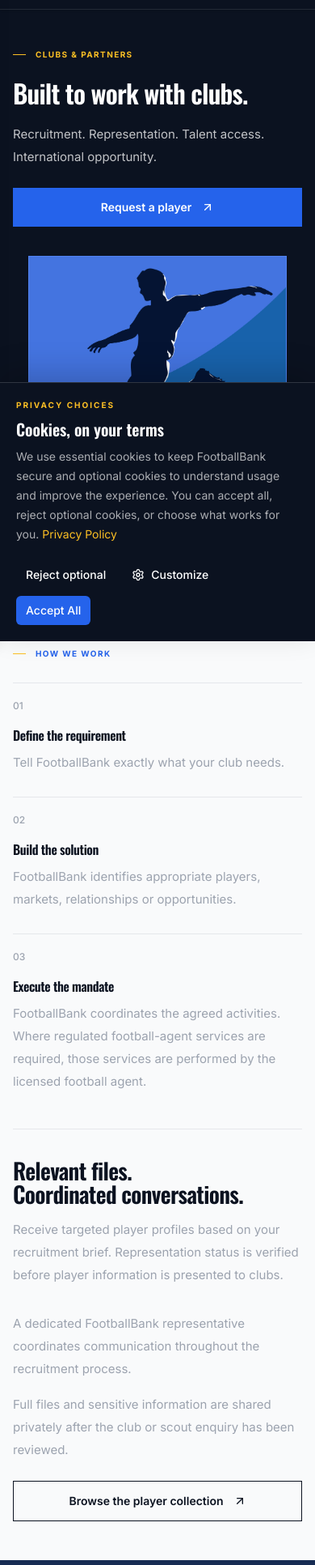
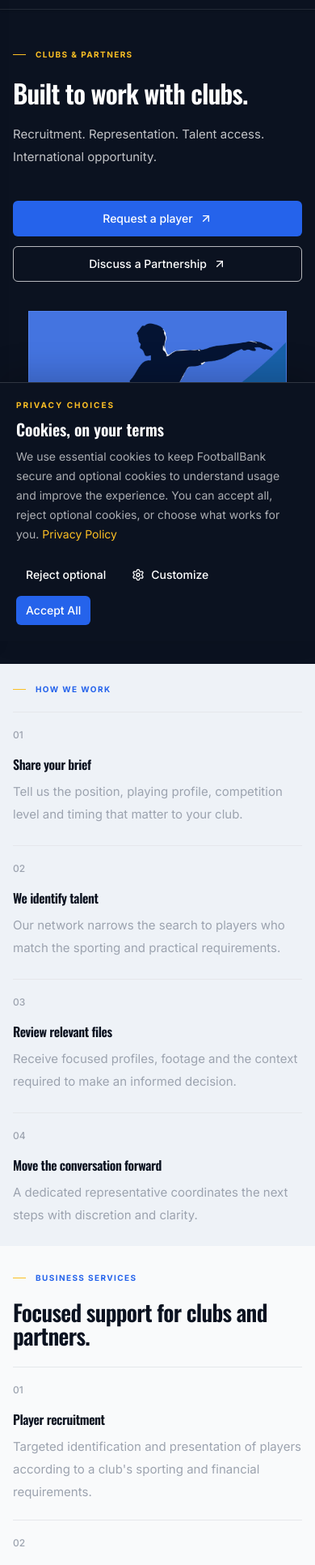
Before and after one commit to austinjasper07/footballBank.soccer, a Next.js app: page /en/clubs-scouts in a window 390 px wide. Shown: the part 52-1985 px from the top of the page at 81% size. Built offline with nearby package versions, Linux system fonts and the light colour scheme; no server answers.

Commit message:
feat: enhance Clubs & Partners page with new content and button components for improved user interaction

```diff
--- a/src/app/[lang]/clubs-scouts/page.jsx
+++ b/src/app/[lang]/clubs-scouts/page.jsx
@@ -1,29 +1,59 @@
 import Image from "next/image";
 import Link from "next/link";
 import { ArrowUpRight } from "lucide-react";
+import { Button } from "@/components/ui/button";
 
 const processSteps = [
   {
     title: "Share your brief",
-    description: "Tell us the position, playing profile, competition level and timing that matter to your club.",
+    description:
+      "Tell us the position, playing profile, competition level and timing that matter to your club.",
   },
   {
     title: "We identify talent",
-    description: "Our network narrows the search to players who match the sporting and practical requirements.",
+    description:
+      "Our network narrows the search to players who match the sporting and practical requirements.",
   },
   {
     title: "Review relevant files",
-    description: "Receive focused profiles, footage and the context required to make an informed decision.",
+    description:
+      "Receive focused profiles, footage and the context required to make an informed decision.",
   },
   {
     title: "Move the conversation forward",
-    description: "A dedicated representative coordinates the next steps with discretion and clarity.",
+    description:
+      "A dedicated representative coordinates the next steps with discretion and clarity.",
+  },
+];
+
+const businessServices = [
+  {
+    title: "Player recruitment",
+    description:
+      "Targeted identification and presentation of players according to a club's sporting and financial requirements.",
+  },
+  {
+    title: "Club representation",
+    description:
+      "Support under agreed club mandates involving appropriate football representation and international opportunities.",
+  },
+  {
+    title: "Talent identification",
+    description:
+      "Access to assessed player profiles, footage and relevant football information.",
+  },
+  {
+    title: "International partnerships",
+    description:
+      "Relationships connecting clubs, academies, players and football opportunities across markets.",
   },
 ];
 
 function Eyebrow({ children, inverse = false }) {
   return (
-    <p className={`flex items-center gap-3 text-[10px] font-bold uppercase tracking-[0.14em] sm:text-[11px] sm:tracking-[0.16em] ${inverse ? "text-primary-accent" : "text-primary-action"}`}>
+    <p
+      className={`flex items-center gap-3 text-[10px] font-bold uppercase tracking-[0.14em] sm:text-[11px] sm:tracking-[0.16em] ${inverse ? "text-primary-accent" : "text-primary-action"}`}
+    >
       <span className="h-px w-4 bg-primary-accent" />
       {children}
     </p>
@@ -32,9 +62,9 @@ function Eyebrow({ children, inverse = false }) {
 
 export const metadata = {
   title: "Clubs & Partners | FootballBank International",
-  description: "Recruitment, representation, talent access and international opportunity for clubs and football organizations.",
+  description:
+    "Recruitment, representation, talent access and international opportunity for clubs and football organizations.",
 };
-
 
 export default async function ClubsAndScoutsPage({ params }) {
   const { lang } = await params;
@@ -49,15 +79,34 @@ export default async function ClubsAndScoutsPage({ params }) {
               Built to work with clubs.
             </h1>
             <p className="mt-5 max-w-lg text-[0.9375rem] leading-7 text-primary-text-inverse/75 sm:mt-6 sm:text-[1.0625rem]">
-              Recruitment. Representation. Talent access. International opportunity.
+              Recruitment. Representation. Talent access. International
+              opportunity.
             </p>
-            <Link
-              href={`/${lang}/contact`}
-              className="mt-6 inline-flex w-full items-center justify-center gap-3 bg-primary-action px-5 py-3.5 text-sm font-semibold text-primary-text-inverse transition-colors hover:bg-primary-action-hover sm:mt-8 sm:w-auto sm:gap-5"
+            <div className="w-full mt-10 flex flex-wrap gap-3">
+              <Button
+                variant=""
+                size="lg"
+                asChild
+                className="w-full px-5 sm:w-auto sm:px-8"
               >
+                <Link href={`/${lang}/players`}>
                   Request a player
                   <ArrowUpRight className="size-4" aria-hidden="true" />
                 </Link>
+              </Button>
+
+              <Button
+                variant="onNavy"
+                size="lg"
+                asChild
+                className="w-full px-5 sm:w-auto sm:px-8"
+              >
+                <Link href={`/${lang}/contact`}>
+                  Discuss a Partnership
+                  <ArrowUpRight className="size-4" aria-hidden="true" />
+                </Link>
+              </Button>
+            </div>
           </div>
 
           <figure className="mx-auto w-full max-w-xs overflow-hidden border border-primary-text-inverse/20 bg-primary-action sm:max-w-sm lg:max-w-md">
@@ -72,69 +121,124 @@ export default async function ClubsAndScoutsPage({ params }) {
               />
             </div>
             <figcaption className="bg-primary-navy px-5 py-4 text-[11px] font-bold uppercase tracking-[0.15em] text-primary-text-inverse/80">
-              FootballBank International works with football clubs and organizations seeking structured support in player recruitment, talent identification, football partnerships and international market opportunities.
+              FootballBank International works with football clubs and
+              organizations seeking structured support in player recruitment,
+              talent identification, football partnerships and international
+              market opportunities.
             </figcaption>
           </figure>
         </div>
       </section>
 
-      <section className="mx-auto max-w-7xl px-4 py-12 sm:px-10 sm:py-16 lg:px-12 lg:py-20">
+      <section className="bg-secondary-bg-alt">
+        <div className="mx-auto max-w-7xl px-4 py-6 sm:px-10 sm:py-8 lg:px-12 lg:py-10">
           <Eyebrow>How we work</Eyebrow>
-        <div className="mt-7 grid gap-7 sm:mt-9 sm:grid-cols-2 lg:grid-cols-4 lg:gap-7">
-          {[{ title: "Define the requirement", description: "Tell FootballBank exactly what your club needs." }, { title: "Build the solution", description: "FootballBank identifies appropriate players, markets, relationships or opportunities." }, { title: "Execute the mandate", description: "FootballBank coordinates the agreed activities. Where regulated football-agent services are required, those services are performed by the licensed football agent." }].map((step, index) => (
-            <article key={step.title} className="border-t border-divider pt-5">
-              <p className="text-xs font-medium text-primary-muted">0{index + 1}</p>
-              <h2 className="mt-4 text-base font-semibold leading-6 tracking-tight sm:mt-5 sm:text-xl">{step.title}</h2>
-              <p className="mt-2 text-[0.9375rem] leading-7 text-primary-muted sm:mt-3 sm:text-base">{step.description}</p>
+          <div className="mt-5 grid gap-6 sm:mt-6 sm:grid-cols-2 lg:grid-cols-4 lg:gap-6">
+            {processSteps.map((step, index) => (
+              <article
+                key={step.title}
+                className="border-t border-divider pt-5"
+              >
+                <p className="text-xs font-medium text-primary-muted">
+                  0{index + 1}
+                </p>
+                <h2 className="mt-4 text-base font-semibold leading-6 tracking-tight sm:mt-5 sm:text-xl">
+                  {step.title}
+                </h2>
+                <p className="mt-2 text-[0.9375rem] leading-7 text-primary-muted sm:mt-3 sm:text-base">
+                  {step.description}
+                </p>
               </article>
             ))}
           </div>
+        </div>
+      </section>
 
-        <div className="mt-11 grid gap-8 border-t border-divider pt-9 sm:mt-14 sm:gap-9 sm:pt-12 lg:grid-cols-2 lg:gap-20">
+      <section className="mx-auto max-w-7xl px-4 py-8 sm:px-10 sm:py-10 lg:px-12 lg:py-12">
+        <Eyebrow>Business services</Eyebrow>
+        <h2 className="max-w-xl font-heading text-[1.75rem] font-semibold leading-[1.04] tracking-tight sm:text-4xl mt-5">
+          Focused support for clubs and partners.
+        </h2>
+        <div className="mt-6 grid gap-5 sm:grid-cols-2 lg:grid-cols-4 lg:gap-6">
+          {businessServices.map((service, index) => (
+            <article
+              key={service.title}
+              className="border-t border-divider pt-5"
+            >
+              <p className="text-xs font-medium text-primary-muted">
+                0{index + 1}
+              </p>
+              <h3 className="mt-4 text-base font-semibold leading-6 tracking-tight sm:text-lg">
+                {service.title}
+              </h3>
+              <p className="mt-2 text-[0.9375rem] leading-7 text-primary-muted sm:text-base">
+                {service.description}
+              </p>
+            </article>
+          ))}
+        </div>
+      </section>
+
+      <section className="mx-auto max-w-7xl px-4 py-4 sm:px-10 sm:py-6 lg:px-12 lg:py-14">
+        <div className="mt-7 grid gap-6 border-t border-divider pt-7 sm:mt-8 sm:gap-7 sm:pt-8 lg:grid-cols-2 lg:gap-12">
           <div>
             <h2 className="max-w-md font-heading text-[1.75rem] font-semibold leading-[1.04] tracking-tight sm:text-4xl">
-              Relevant files. <br />Coordinated conversations.
+              Relevant files. <br />
+              Coordinated conversations.
             </h2>
             <p className="mt-4 max-w-md text-[0.9375rem] leading-7 text-primary-muted sm:mt-5 sm:text-base">
-              Receive targeted player profiles based on your recruitment brief. Representation status is verified before player information is presented to clubs.
+              Receive targeted player profiles based on your recruitment brief.
+              Representation status is verified before player information is
+              presented to clubs.
             </p>
           </div>
           <div className="self-end">
             <p className="max-w-lg text-[0.9375rem] leading-7 text-primary-muted sm:text-base">
-              A dedicated FootballBank representative coordinates communication throughout the recruitment process.
+              A dedicated FootballBank representative coordinates communication
+              throughout the recruitment process.
             </p>
             <p className="mt-4 max-w-lg text-[0.9375rem] leading-7 text-primary-muted sm:mt-5 sm:text-base">
-              Full files and sensitive information are shared privately after the club or scout enquiry has been reviewed.
+              Full files and sensitive information are shared privately after
+              the club or scout enquiry has been reviewed.
             </p>
-            <Link
-              href={`/${lang}/players`}
-              className="mt-6 inline-flex w-full items-center justify-center gap-3 border border-primary-text px-5 py-3.5 text-sm font-semibold transition-colors hover:bg-primary-text hover:text-primary-text-inverse sm:mt-7 sm:w-auto sm:gap-5"
-            >
+            <Button asChild size="lg" variant="action" className="mt-6">
+              <Link href={`/${lang}/players`}>
                 Browse the player collection
-              <ArrowUpRight className="size-4" aria-hidden="true" />
+                <ArrowUpRight />
               </Link>
+            </Button>
           </div>
         </div>
       </section>
 
       <section className="bg-secondary-bg text-primary-text-inverse">
-        <div className="mx-auto grid max-w-7xl gap-8 px-4 py-11 sm:gap-10 sm:px-10 sm:py-14 lg:grid-cols-2 lg:items-end lg:px-12 lg:py-16">
+        <div className="mx-auto grid max-w-7xl gap-6 px-4 py-8 sm:gap-8 sm:px-10 sm:py-10 lg:grid-cols-2 lg:items-end lg:px-12 lg:py-16">
           <div>
             <Eyebrow inverse>The next conversation matters</Eyebrow>
             <h2 className="mt-6 max-w-md font-heading text-[1.75rem] font-semibold leading-[1.04] tracking-tight sm:mt-7 sm:text-4xl">
-              The right talent. <br />The right opportunity.
+              The right talent. <br />
+              The right opportunity.
             </h2>
           </div>
           <div>
             <p className="max-w-md text-[0.9375rem] leading-7 text-primary-text-inverse/75 sm:text-base">
-              Recruiting for a club or ready for the next step in your career? Start with FootballBank.
+              Recruiting for a club or ready for the next step in your career?
+              Start with FootballBank.
             </p>
             <div className="mt-5 flex flex-col gap-3 sm:mt-7 sm:flex-row sm:flex-wrap">
-              <Link href={`/${lang}/submit-profile`} className="inline-flex w-full items-center justify-center gap-3 bg-primary-action px-5 py-3.5 text-sm font-semibold transition-colors hover:bg-primary-action-hover sm:w-auto sm:gap-5">
-                Request a player <ArrowUpRight className="size-4" aria-hidden="true" />
+              <Link
+                href={`/${lang}/submit-profile`}
+                className="inline-flex w-full items-center justify-center gap-3 bg-primary-action px-5 py-3.5 text-sm font-semibold transition-colors hover:bg-primary-action-hover sm:w-auto sm:gap-5"
+              >
+                Request a player{" "}
+                <ArrowUpRight className="size-4" aria-hidden="true" />
               </Link>
-              <Link href={`/${lang}/contact`} className="inline-flex w-full items-center justify-center gap-3 border border-primary-text-inverse/70 px-5 py-3.5 text-sm font-semibold transition-colors hover:bg-primary-text-inverse hover:text-secondary-bg sm:w-auto sm:gap-5">
-                Seek representation <ArrowUpRight className="size-4" aria-hidden="true" />
+              <Link
+                href={`/${lang}/contact`}
+                className="inline-flex w-full items-center justify-center gap-3 border border-primary-text-inverse/70 px-5 py-3.5 text-sm font-semibold transition-colors hover:bg-primary-text-inverse hover:text-secondary-bg sm:w-auto sm:gap-5"
+              >
+                Seek representation{" "}
+                <ArrowUpRight className="size-4" aria-hidden="true" />
               </Link>
             </div>
           </div>
--- a/src/app/[lang]/page.jsx
+++ b/src/app/[lang]/page.jsx
@@ -7,7 +7,17 @@ import { getAuthUser } from "@/lib/oauth";
 import { generateMetadata as generateSEOMetadata } from "@/lib/seo";
 import { getDictionary } from "@/lib/dictionaries";
 import { formatTimeAgo } from "@/utils/dateHelper";
-import { ArrowUpRight, Globe2, Globe2Icon, Play, Search, ShieldCheck, Target, TrendingUp, UserRound } from "lucide-react";
+import {
+  ArrowUpRight,
+  Globe2,
+  Globe2Icon,
+  Play,
+  Search,
+  ShieldCheck,
+  Target,
+  TrendingUp,
+  UserRound,
+} from "lucide-react";
 import { Button } from "@/components/ui/button";
 
 export async function generateMetadata({ params }) {
@@ -30,12 +40,6 @@ export async function generateMetadata({ params }) {
     url: "/",
   });
 }
-
-const ASSURANCES = [
-  { icon: ShieldCheck, label: "FIFA-licensed representation" },
-  { icon: Globe2, label: "International perspective" },
-  { icon: Target, label: "Club-focused recruitment" },
-];
 
 const BRIEF_STEPS = [
   {
@@ -189,7 +193,7 @@ export default async function HomePage({ params }) {
 
       <div className="relative border-t border-white/10 bg-[#07182b]/90">
         <div className="mx-auto grid max-w-7xl grid-cols-2 divide-x divide-white/10 sm:grid-cols-4">
-          <div className="flex items-center gap-3 px-5 py-4 sm:px-6">
+          <div className="flex items-center gap-3 px-5 py-3 sm:px-6">
             <span className="flex h-7 w-7 shrink-0 items-center justify-center rounded-full border border-primary-accent/40 text-primary-accent">
               <UserRound className="h-3.5 w-3.5" />
             </span>
@@ -199,7 +203,7 @@ export default async function HomePage({ params }) {
             </span>
           </div>
 
-          <div className="flex items-center gap-3 px-5 py-4 sm:px-6">
+          <div className="flex items-center gap-3 px-5 py-3 sm:px-6">
             <span className="flex h-7 w-7 shrink-0 items-center justify-center rounded-full border border-primary-accent/40 text-primary-accent">
               <Search className="h-3.5 w-3.5" />
             </span>
@@ -209,7 +213,7 @@ export default async function HomePage({ params }) {
             </span>
           </div>
 
-          <div className="flex items-center gap-3 px-5 py-4 sm:px-6">
+          <div className="flex items-center gap-3 px-5 py-3 sm:px-6">
             <span className="flex h-7 w-7 shrink-0 items-center justify-center rounded-full border border-primary-accent/40 text-primary-accent">
               <Globe2Icon className="h-3.5 w-3.5" />
             </span>
@@ -219,7 +223,7 @@ export default async function HomePage({ params }) {
             </span>
           </div>
 
-          <div className="flex items-center gap-3 px-5 py-4 sm:px-6">
+          <div className="flex items-center gap-3 px-5 py-3 sm:px-6">
             <span className="flex h-7 w-7 shrink-0 items-center justify-center rounded-full border border-primary-accent/40 text-primary-accent">
               <TrendingUp className="h-3.5 w-3.5" />
             </span>
@@ -233,7 +237,7 @@ export default async function HomePage({ params }) {
 
       <div className="w-full">
         {/* FEATURED PLAYERS */}
-        <section className="mx-auto max-w-7xl px-6 py-16">
+        <section className="mx-auto max-w-7xl px-6 py-14">
           <p className="eyebrow">The player collection</p>
           <div className="mt-5 flex flex-wrap items-end justify-between gap-4">
             <div>
@@ -323,7 +327,7 @@ export default async function HomePage({ params }) {
 
         {/* Recruitment brief */}
         <section className="bg-secondary-bg-alt">
-          <div className="mx-auto grid max-w-7xl gap-14 px-6 py-24 lg:grid-cols-2">
+          <div className="mx-auto grid max-w-7xl gap-14 px-6 py-14 lg:grid-cols-2">
             <div>
               <p className="eyebrow">For clubs &amp; partners</p>
               <h2 className="mt-5 font-heading text-[1.6rem] md:text-4xl leading-tight uppercase">
@@ -337,7 +341,9 @@ export default async function HomePage({ params }) {
                 coordinate the next stage of the recruitment process.
               </p>
               <Button variant="default" size="lg" className="mt-8 ">
-                Request a player
+                <Link href={`/${lang}/players`}>
+                  Request a player
+                </Link>
               </Button>
             </div>
             <div>
@@ -365,7 +371,7 @@ export default async function HomePage({ params }) {
         </section>
 
         {/* BLOG */}
-        <section className="py-8 md:py-16 " id="blog">
+        <section className="py-14 " id="blog">
           <div
             className="max-w-7xl mx-auto px-4 text-center"
             data-aos="fade-up"
@@ -444,12 +450,12 @@ export default async function HomePage({ params }) {
                 ))}
               </div>
             </div>
-            <div className="mt-10 flex justify-end"></div>
+            {/* <div className="mt-10 flex justify-end"></div> */}
           </div>
         </section>
 
         {/* Direction */}
-        <section className="mx-auto max-w-7xl px-6 py-8 md:py-16">
+        <section className="mx-auto max-w-7xl px-6 py-12">
           <p className="eyebrow">Beyond the highlight reel</p>
           <h2 className="mt-5 font-heading text-[1.6rem] md:text-4xl uppercase">
             A career deserves a clear direction.
@@ -469,7 +475,7 @@ export default async function HomePage({ params }) {
 
         {/* Founder */}
         <section className="bg-primary-navy">
-          <div className="mx-auto grid max-w-7xl items-center gap-14 px-6 py-24 lg:grid-cols-2">
+          <div className="mx-auto grid max-w-7xl items-center gap-14 px-6 py-16 lg:grid-cols-2">
             <img
               src={agentInfo?.profilePhoto || "/FootballBank_agent.jpg"}
               alt={
@@ -491,19 +497,24 @@ export default async function HomePage({ params }) {
                 </span>
               </h2>
               <p className="mt-5 max-w-lg text-sm leading-relaxed text-primary-text-inverse/70">
-                Ayodeji Michael .F is a United States-based FIFA-licensed
-                football agent and the founder of FootballBank International,
-                focused on player representation, career development and
-                international football opportunities.
+                Ayodeji Fatade is the founder of FootballBank International and
+                a FIFA Licensed Football Agent, providing licensed
+                football-agent services within FootballBank's wider sports
+                management and football business activities.
               </p>
               <p className="mt-8 font-heading text-lg text-primary-text-inverse">
                 Ayodeji Michael .F
               </p>
               <p className="text-xs text-primary-text-inverse/60">
-                Founder · FIFA-licensed Football Agent
+                Founder, FootballBank International
+              </p>
+              <p className="text-xs text-primary-text-inverse/60">
+                FIFA Licensed Football Agent
               </p>
               <Button variant="onNavy" size="lg" className="mt-7">
-                Meet your representative <ArrowUpRight />
+                <Link href={`/${lang}/agent`}>
+                  Meet our representative  <ArrowUpRight />
+                </Link>
               </Button>
             </div>
           </div>
@@ -511,7 +522,7 @@ export default async function HomePage({ params }) {
 
         {/* CTA SECTION*/}
         <section className="bg-secondary-bg">
-          <div className="mx-auto grid max-w-7xl gap-10 px-6 py-16 lg:grid-cols-2 lg:items-center">
+          <div className="mx-auto grid max-w-7xl gap-10 px-6 py-14 lg:grid-cols-2 lg:items-center">
             <div>
               <p className="eyebrow">The next conversation matters</p>
               <h2 className="mt-5 font-heading text-[1.6rem] md:text-4xl leading-tight text-primary-text-inverse uppercase">
@@ -527,10 +538,18 @@ export default async function HomePage({ params }) {
                 conversation with FootballBank.
               </p>
               <div className="mt-6 flex flex-wrap gap-3">
-                <Button variant="action" size="lg" className="w-full px-5 sm:w-auto sm:px-8">
-                  Request a player <ArrowUpRight />
+                <Button
+                  variant="action"
+                  size="lg"
+                  className="w-full px-5 sm:w-auto sm:px-8"
+                >
+                  Work with us <ArrowUpRight />
                 </Button>
-                <Button variant="onNavy" size="lg" className="w-full px-5 sm:w-auto sm:px-8">
+                <Button
+                  variant="onNavy"
+                  size="lg"
+                  className="w-full px-5 sm:w-auto sm:px-8"
+                >
                   Seek representation <ArrowUpRight />
                 </Button>
               </div>
--- a/src/proxy.js
+++ b/src/proxy.js
@@ -76,6 +76,7 @@ export async function proxy(request) {
     // '/cancel',
     '/players',
     '/blog',
+    '/clubs-scouts', // Clubs & partners page should be public
     // '/shop',
     '/livescore',
     '/agent' // Agent page should be public
```
Lines whose indentation alone changed are shown as unchanged.
